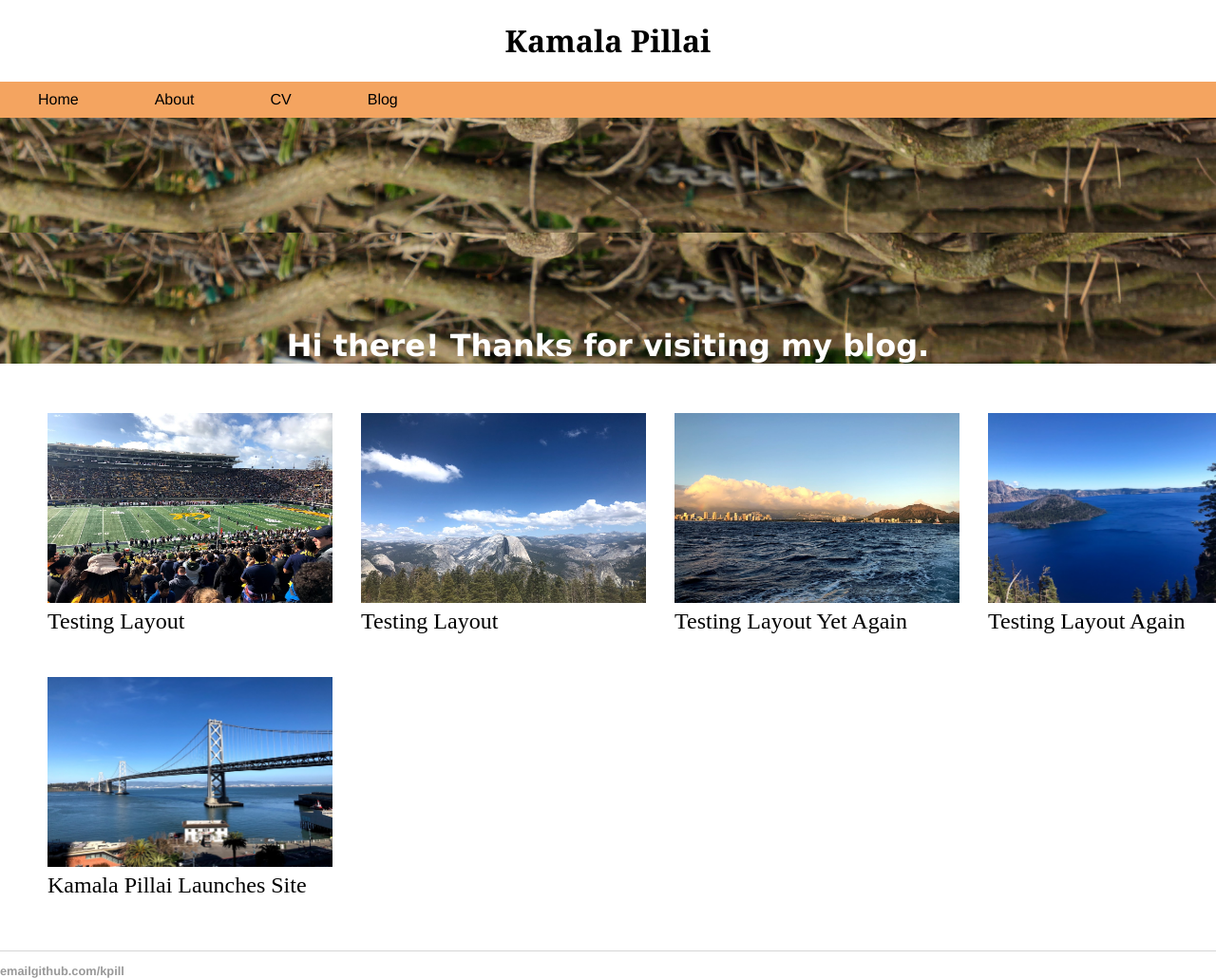
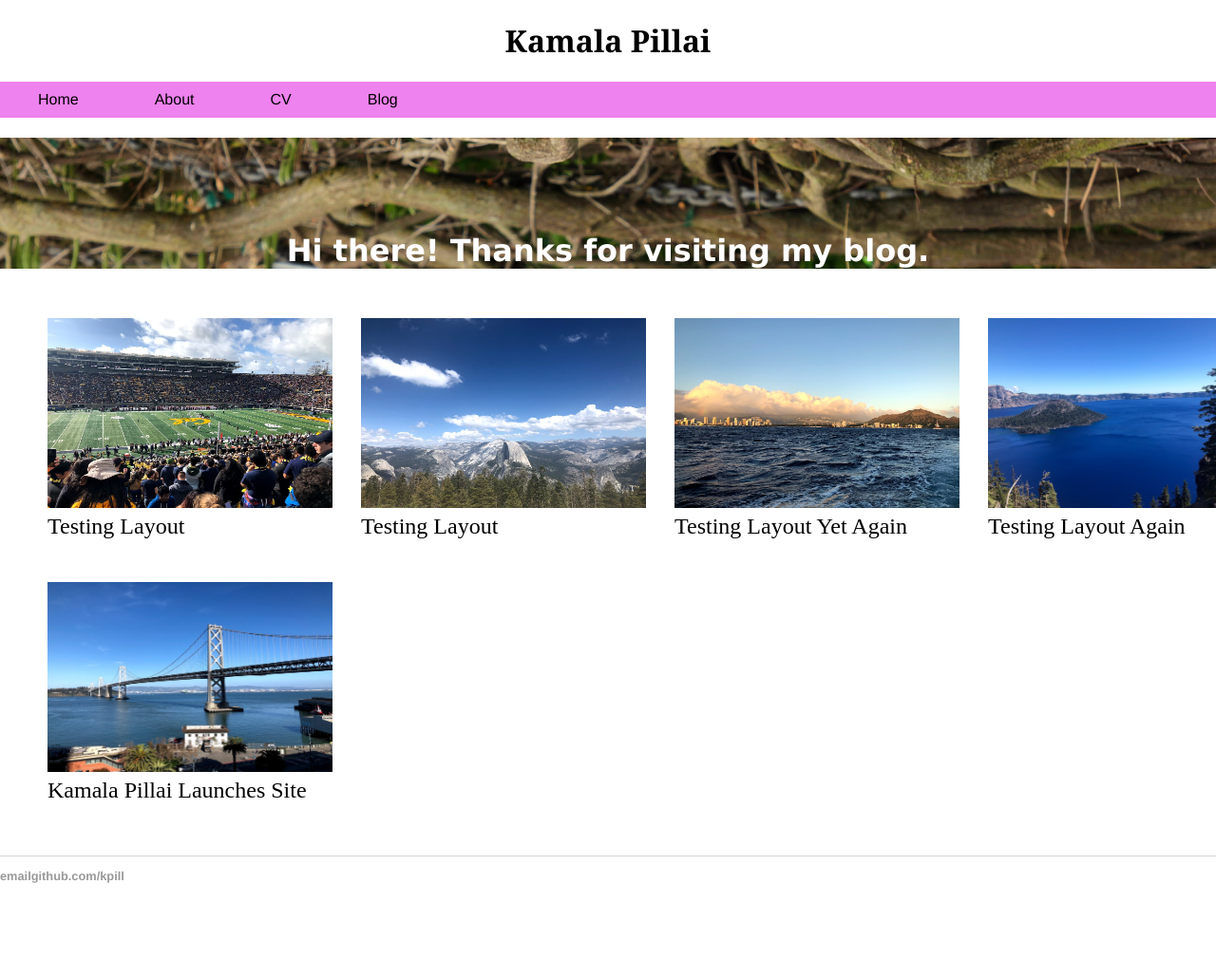
Before and after one commit to kpill/kpill.github.io, a Jekyll site: the page built from index.html, in a window 1280 px wide. Shown: the whole page at 95% size. Built offline with Jekyll 4.4.1, drawn with Linux system fonts in a browser that asks for light colours; after the commit the page ends 930 px from its top, so only the background shows below that.

Commit message:
Update main.css

```diff
--- a/css/main.css
+++ b/css/main.css
@@ -8,7 +8,6 @@
 	background-image: url("/images/grad_photo.JPG");
 	text-align: center;
 	vertical-align: middle;
-	padding-top: 100px;
 	background-size: 100% auto;
 }
 
@@ -39,7 +38,7 @@
     margin: 0;
     padding: 0;
     overflow: hidden;
-    background-color: sandyBrown;
+    background-color: violet;
     width: 100%;
 }
 
@@ -67,6 +66,7 @@
 	font-family: "Lucida Sans Unicode", "Lucida Grande", sans-serif;
 	color: white;
 	font-weight: bold;
+	padding-top: 100px;
 }
 
 p {
```
